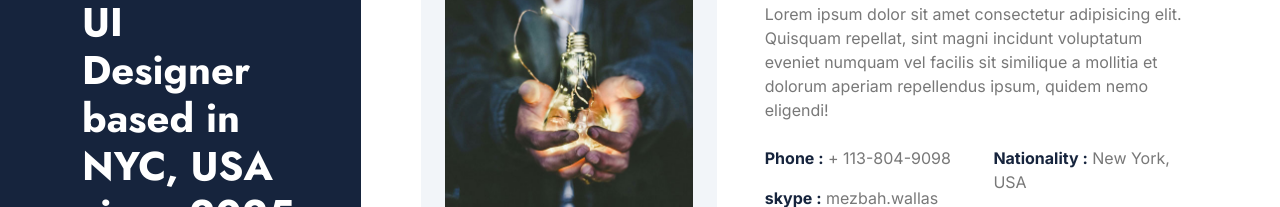
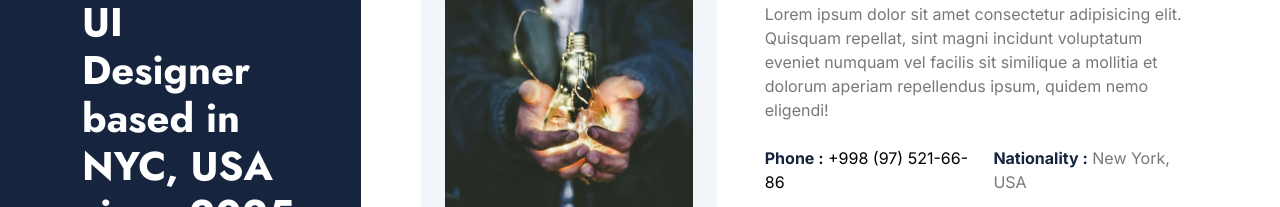
Before and after one commit to Xusanbek0039/portfolio-1, a plain HTML site: page index.html in a window 1280 px wide. Shown: the part 722-929 px from the top of the page. Drawn offline with nearby package versions, Linux system fonts and the light colour scheme; a web font is replaced by a local one.

Commit message:
Update index.html

```diff
--- a/index.html
+++ b/index.html
@@ -151,7 +151,7 @@
                                     </p>
                                     <div class="row g-4 mb-4">
                                         <div class="col-6">
-                                            <p><strong class="fw-bold text-dark">Phone :</strong> + 113-804-9098</p>
+                                            <p><strong class="fw-bold text-dark">Phone :</strong> <a href="tel: +998975216686">+998 (97) 521-66-86</a></p>
                                             <p><strong class="fw-bold text-dark">skype :</strong> mezbah.wallas</p>
                                             <p class="mb-0"><strong class="fw-bold text-dark">Address :</strong> 123 Street New York</p>
                                         </div>
```
